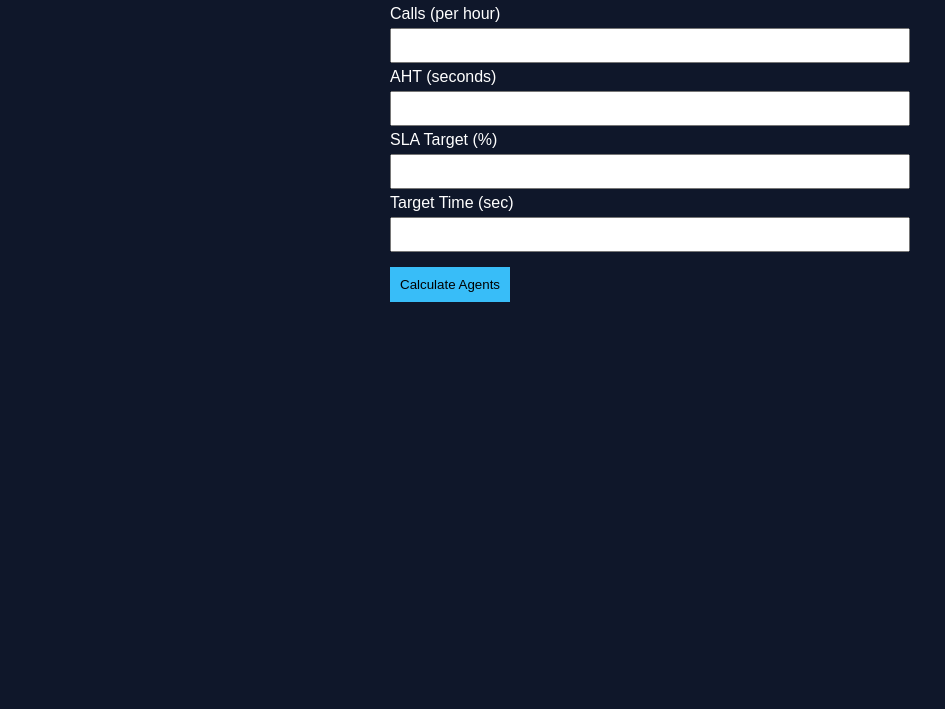
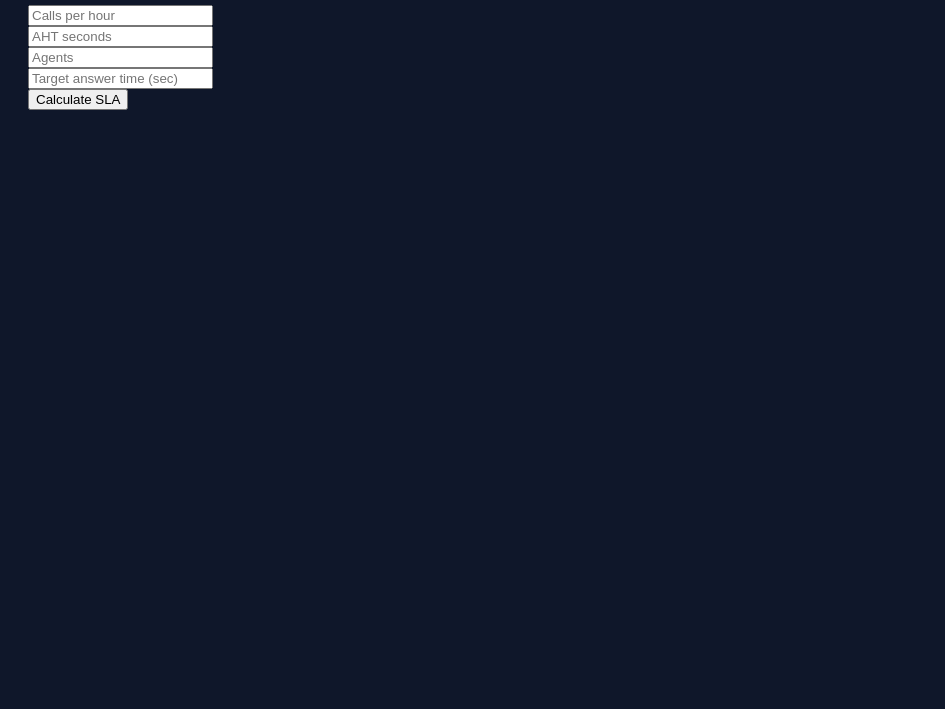
Before and after one commit to abdulbasiteverise/wfm-tools, a plain HTML site: page erlang.html in a window 1280 px wide. Shown: the part 91-800 px from the top of the page, without its empty margins (0-945 px from the left). Drawn offline with Linux system fonts and the light colour scheme.

Commit message:
Update erlang.html

```diff
--- a/erlang.html
+++ b/erlang.html
@@ -1,90 +1,53 @@
 <!DOCTYPE html>
 <html>
 <head>
-<title>Erlang C Calculator</title>
-<style>
-body {
-  font-family: Arial;
-  background:#0f172a;
-  color:white;
-  padding:20px;
-}
-
-input {
-  margin:5px 0;
-  padding:8px;
-  width:100%;
-}
-
-button {
-  padding:10px;
-  background:#38bdf8;
-  border:none;
-  margin-top:10px;
-}
-
-.box {
-  max-width:500px;
-  margin:auto;
-}
-</style>
+<title>Erlang C Advanced</title>
 </head>
 
-<body>
+<body style="background:#0f172a;color:white;padding:20px;font-family:sans-serif;">
 
-<div class="box">
-<h2>📞 Erlang C Calculator</h2>
+<h2>📞 Erlang C (Real SLA)</h2>
 
-<label>Calls (per hour)</label>
-<input id="calls">
+<input id="calls" placeholder="Calls per hour"><br>
+<input id="aht" placeholder="AHT seconds"><br>
+<input id="agents" placeholder="Agents"><br>
+<input id="target" placeholder="Target answer time (sec)"><br>
 
-<label>AHT (seconds)</label>
-<input id="aht">
+<button onclick="calc()">Calculate SLA</button>
 
-<label>SLA Target (%)</label>
-<input id="sla">
-
-<label>Target Time (sec)</label>
-<input id="tgt">
-
-<button onclick="calc()">Calculate Agents</button>
-
-<h3 id="result"></h3>
-</div>
+<h3 id="out"></h3>
 
 <script>
-function erlangC(traffic, agents){
-  let sum=0;
-  for(let i=0;i<agents;i++){
-    sum+=Math.pow(traffic,i)/fact(i);
-  }
-  let last=(Math.pow(traffic,agents)/fact(agents))*(agents/(agents-traffic));
-  return last/(sum+last);
-}
-
 function fact(n){
  let f=1;
  for(let i=1;i<=n;i++) f*=i;
  return f;
 }
 
-function calc(){
-  let calls=document.getElementById("calls").value;
-  let aht=document.getElementById("aht").value;
-
-  let traffic=(calls*aht)/3600;
-
-  let agents=Math.ceil(traffic);
-
-  while(true){
-    let ec=erlangC(traffic,agents);
-    let sl=1 - ec*Math.exp(-(agents-traffic)*(1));
-    if(sl>=0.8) break;
-    agents++;
+function erlangC(A,N){
+ let sum=0;
+ for(let i=0;i<N;i++){
+   sum+=Math.pow(A,i)/fact(i);
  }
 
-  document.getElementById("result").innerHTML=
-    "Required Agents: "+agents+"<br>Traffic: "+traffic.toFixed(2);
+ let last=(Math.pow(A,N)/fact(N))*(N/(N-A));
+ return last/(sum+last);
+}
+
+function calc(){
+ let calls=+calls.value;
+ let aht=+aht.value;
+ let agents=+agents.value;
+ let t=+target.value;
+
+ let A=(calls*aht)/3600;
+
+ let ec=erlangC(A,agents);
+
+ let sl=1 - ec*Math.exp(-(agents-A)*(t/aht));
+
+ document.getElementById("out").innerHTML=
+   "Traffic: "+A.toFixed(2)+"<br>SLA: "+(sl*100).toFixed(2)+"%";
 }
 </script>
 
```
Lines whose indentation alone changed are shown as unchanged.
